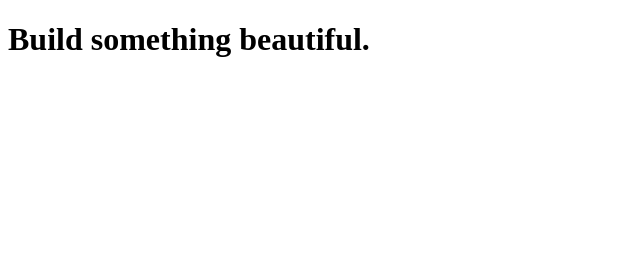
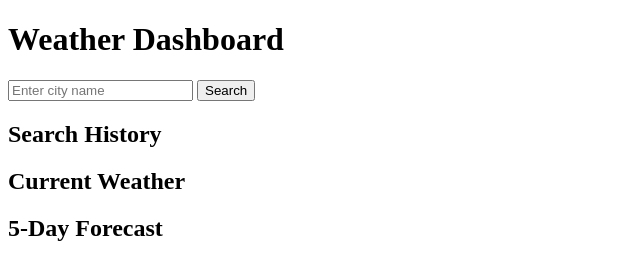
Before and after one commit to JosephReis646/server-side-api-weather-dashboard, a plain HTML site: page index.html in a window 1280 px wide. Shown: the whole page, without its empty margins (0-640 px from the left). Drawn offline with Linux system fonts and the light colour scheme.

Commit message:
Built out basic HTML

```diff
--- a/index.html
+++ b/index.html
@@ -4,20 +4,30 @@
     <meta charset="UTF-8" />
     <meta http-equiv="X-UA-Compatible" content="IE=edge" />
     <meta name="viewport" content="width=device-width, initial-scale=1.0" />
-    <title>Document</title>
-    <!-- Uncomment this line to use the reset included  -->
-    <!-- <link rel="stylesheet" href="./assets/css/reset.css" /> -->
-
-    <!-- Add CSS Framework Link Here  -->
-
-    <!-- Load fonts here -->
+    <title>Weather By City</title>
 
     <link rel="stylesheet" href="./assets/css/style.css" />
   </head>
   <body>
-    <h1>Build something beautiful.</h1>
-
-    <!-- Add additional js libraries here  -->
+    <div class="container">
+      <h1>Weather Dashboard</h1>
+      <form id="search-form">
+        <input type="text" id="search-input" placeholder="Enter city name">
+        <button type="submit" id="search-button">Search</button>
+      </form>
+      <div id="search-history">
+        <h2>Search History</h2>
+        <ul></ul>
+      </div>
+      <div id="current-weather">
+        <h2>Current Weather</h2>
+        <div id="current-weather-container"></div>
+      </div>
+      <div id="forecast">
+        <h2>5-Day Forecast</h2>
+        <div id="forecast-container"></div>
+      </div>
+    </div>
     <script src="./assets/js/script.js"></script>
   </body>
 </html>
```
Also changed, not shown: assets/js/script.js (line endings or trailing spaces).
